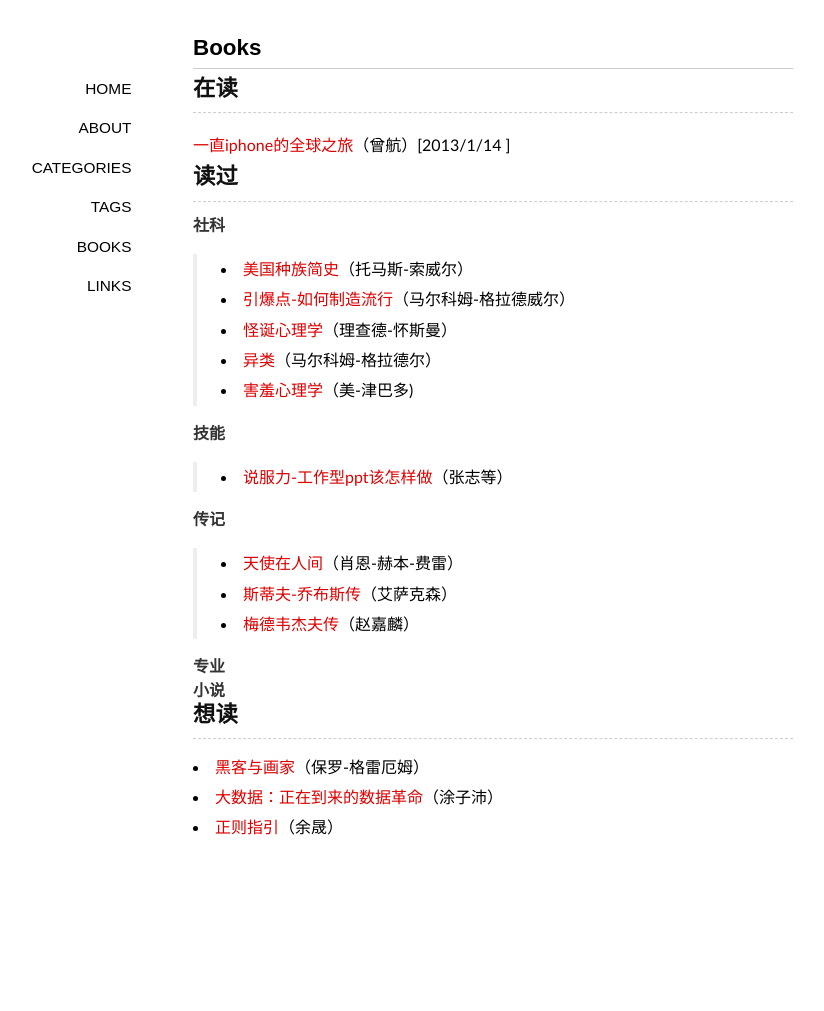
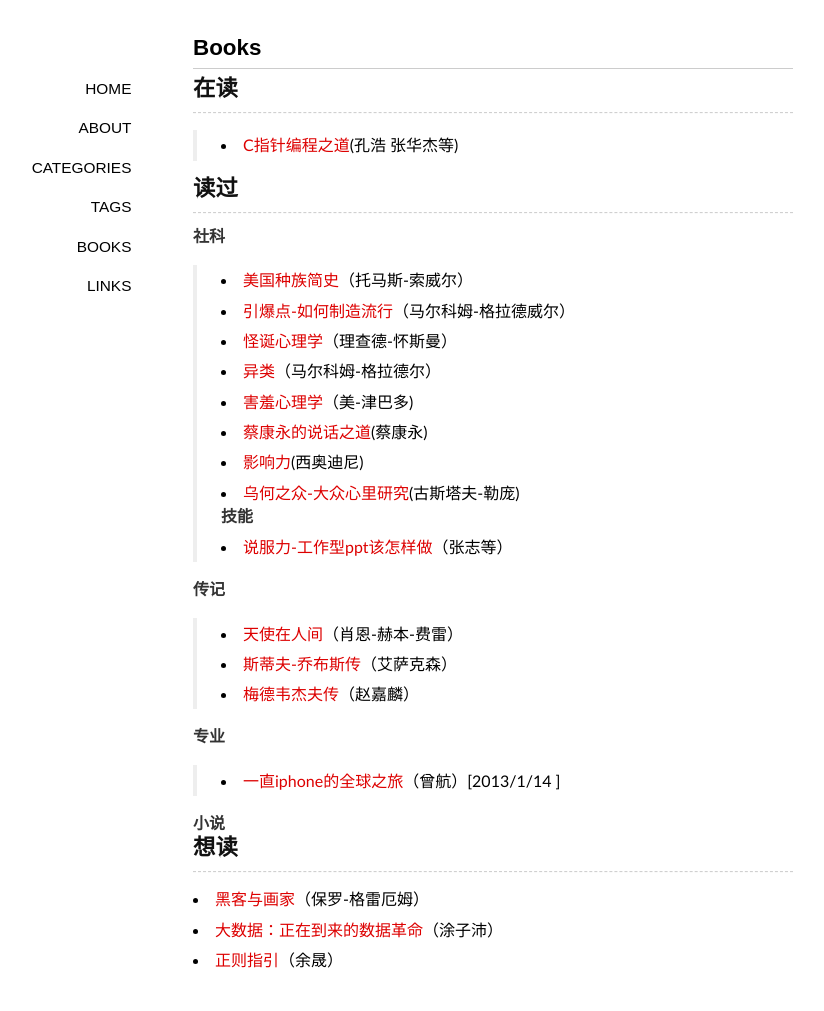
Before and after one commit to lazybios/lazybios.github.com, a Jekyll site: the page built from books/index.md, in a window 1280 px wide. Shown: the whole page, without its empty margins (147-971 px from the left). Built offline with Jekyll 4.4.1, drawn with Linux system fonts in a browser that asks for light colours; some web fonts are replaced; Markdown is read by kramdown in place of the engine named in the settings; comment, search, counter and statistics services are not loaded; before the commit the page ends 900 px from its top, so only the background shows below that.

Commit message:
fixed book list

```diff
--- a/books/index.md
+++ b/books/index.md
@@ -6,8 +6,7 @@ comments: yes
 
 ##在读
 ---------------------------------
-[一直iphone的全球之旅]()（曾航）[2013/1/14 ]
-
+> + [C指针编程之道]()(孔浩 张华杰等)
 
 ##读过
 ---------------------------------
@@ -17,7 +16,9 @@ comments: yes
 > + [怪诞心理学]()（理查德-怀斯曼）
 > + [异类]()（马尔科姆-格拉德尔）
 > + [害羞心理学]()（美-津巴多)
-
+> + [蔡康永的说话之道]()(蔡康永)
+> + [影响力]()(西奥迪尼)
+> + [乌何之众-大众心里研究]()(古斯塔夫-勒庞)
 ####技能
 > + [说服力-工作型ppt该怎样做]()（张志等）
 
@@ -27,6 +28,7 @@ comments: yes
 > + [梅德韦杰夫传]()（赵嘉麟）
 
 ####专业
+> + [一直iphone的全球之旅]()（曾航）[2013/1/14 ]
 
 ####小说
 
```
